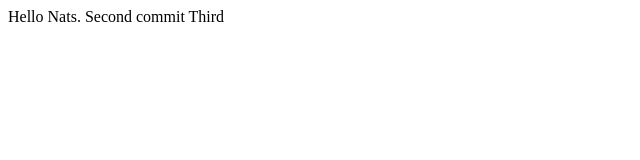
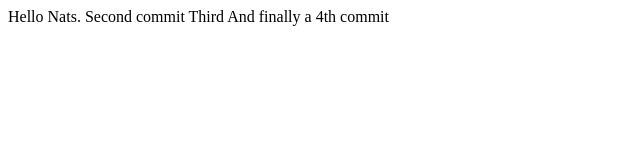
Before and after one commit to lachlanwm/nats, a plain HTML site: page Nats/index.html in a window 1280 px wide. Shown: the whole page, without its empty margins (0-640 px from the left). Drawn offline with Linux system fonts and the light colour scheme.

Commit message:
4th commit

```diff
--- a/Nats/index.html
+++ b/Nats/index.html
@@ -9,5 +9,6 @@
 Hello Nats.
     Second commit
     Third
+    And finally a 4th commit
 </body>
 </html>
```
